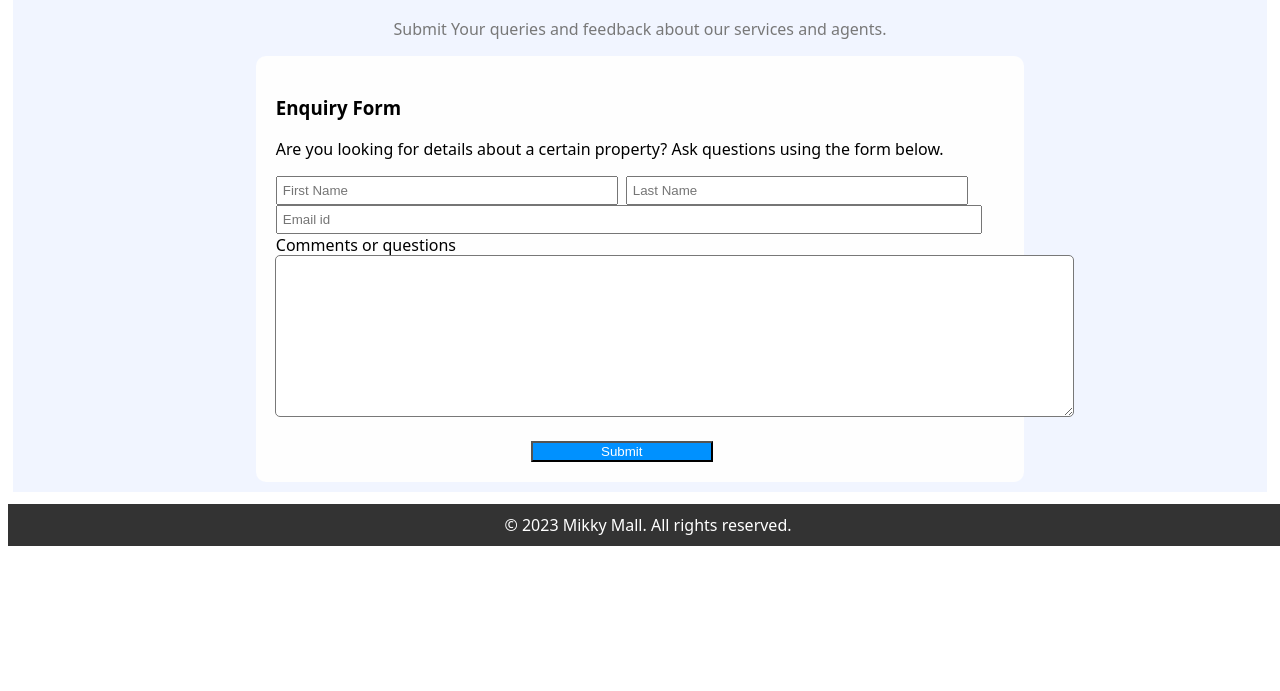
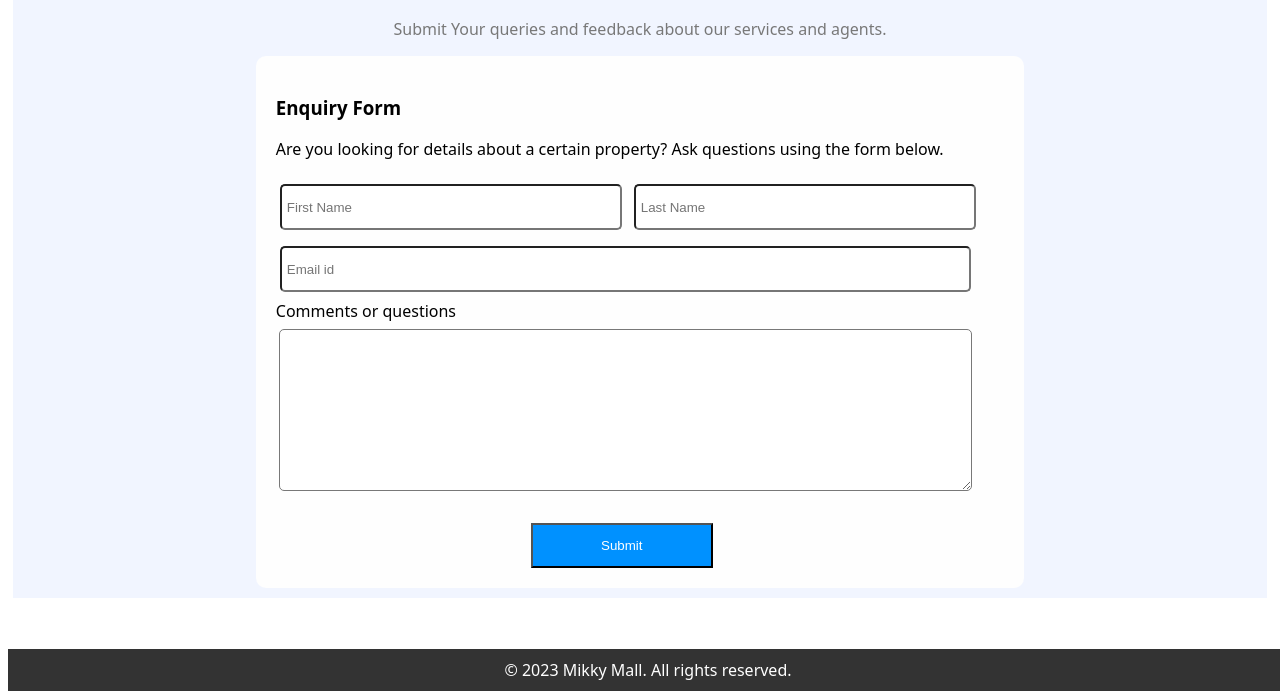
Before and after one commit to Sarmad426/web-design, a plain HTML site: page 2-Website/HTML/contact-form.html in a window 1280 px wide. Shown: the part 259-950 px from the top of the page. Before the commit the page ends 805 px from the top, so only its background shows below. Drawn offline with nearby package versions, Linux system fonts and the light colour scheme; files that its build step writes are made by us from their sources.

Commit message:
Contact form styles

```diff
--- a/2-Website/CSS/contact/cotact.scss
+++ b/2-Website/CSS/contact/cotact.scss
@@ -20,27 +20,44 @@
     margin: auto;
     .form__input {
       width: 45%;
+      height: 2rem;
+      border-radius: 5px;
       display: inline-block;
-      margin-right: 4px;
+      margin: 8px 4px;
       padding: 5px;
+      &:focus {
+        outline: none;
+        border: 1.8px solid rgb(0, 145, 255);
+      }
     }
     .email__input {
-      width: 95%;
+      width: 93%;
+      &:focus {
+        outline: none;
+        border: 1.8px solid rgb(0, 145, 255);
+      }
+    }
+    .label-text-area {
+      display: block;
+      margin: 6px 8px;
     }
     .form__textarea {
       @include padding(5px, 7px);
+      width: 93%;
       border: none;
       outline: 1px solid $secondaryTextColor;
       border-radius: 4px;
+      margin: 8px 4px;
       &:focus {
-        border: none;
-        outline: 1px solid $primaryColor;
+        outline: none;
+        border: 1.8px solid rgb(0, 145, 255);
       }
     }
     .submit__button {
       margin-top: 20px;
       margin-left: 35%;
       width: 25%;
+      height: 2.8rem;
       background-color: $primaryColor;
       color: $white;
       &:hover {
@@ -49,3 +66,7 @@
     }
   }
 }
+
+footer {
+  bottom: -150px;
+}
```
